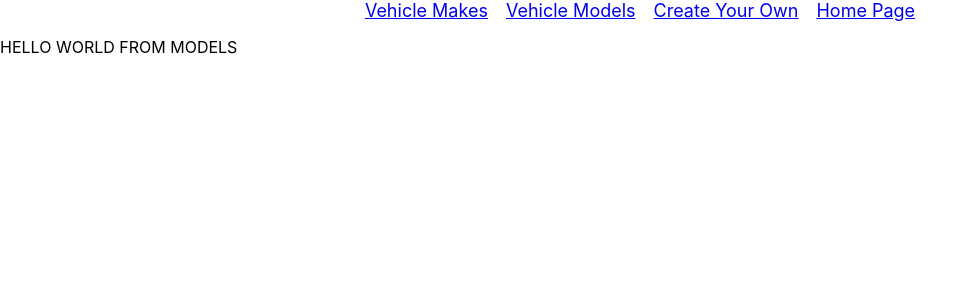
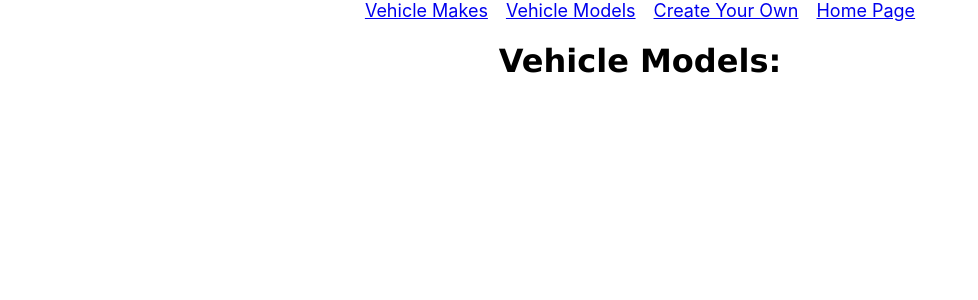
Before and after one commit to jaredsurya/digital-garage, a React (Create React App) app: page /models in a window 1280 px wide. Shown: the top 300 px of the page, without its empty margins (0-978 px from the left). Built offline with nearby package versions, Linux system fonts and the light colour scheme.

Commit message:
Added headings for all pages

```diff
--- a/src/components/Makes.js
+++ b/src/components/Makes.js
@@ -1,7 +1,11 @@
 import React from "react";
 
 function Makes(){
-  return <p>HELLO WORLD FROM MAKES</p>
+  return (
+    <div>
+      <h1>Vehicle Makes:</h1>
+    </div>
+  )
 }
 
 export default Makes;
--- a/src/components/Models.js
+++ b/src/components/Models.js
@@ -1,7 +1,11 @@
 import React from "react";
 
 function Models(){
-  return <p>HELLO WORLD FROM MODELS</p>
+  return (
+    <div>
+      <h1>Vehicle Models:</h1>
+    </div>
+  )
 }
 
 export default Models;
```
